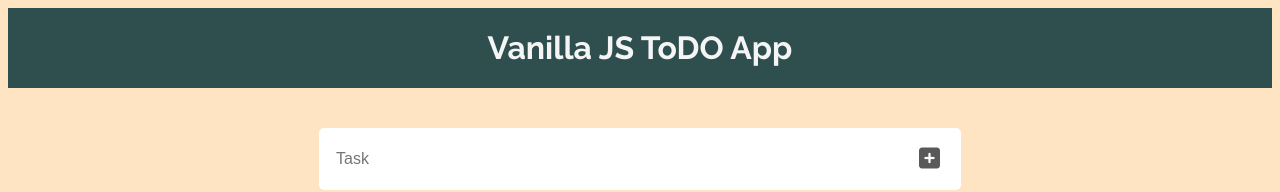
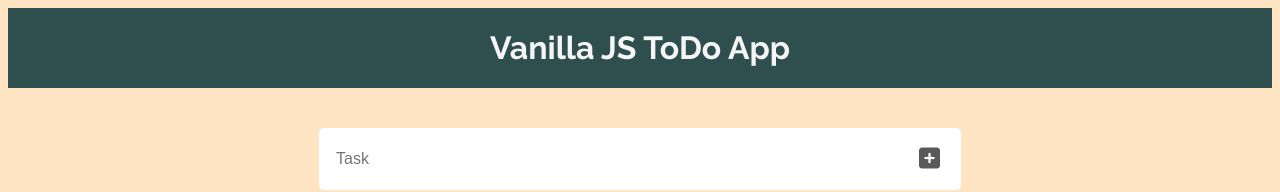
Before and after one commit to toddteigland/Vanilla-JS-Todo, a plain HTML site: page index.html in a window 1280 px wide. Shown: the top 192 px of the page. Drawn offline with Linux system fonts and the light colour scheme.

Commit message:
minor spelling

```diff
--- a/index.html
+++ b/index.html
@@ -12,7 +12,7 @@
 </head>
 <body class="container">
   <header class="header">
-    <h1>Vanilla JS ToDO App</h1>
+    <h1>Vanilla JS ToDo App</h1>
   </header>
   <div class="main">
     <!-- <div class="title">
```
